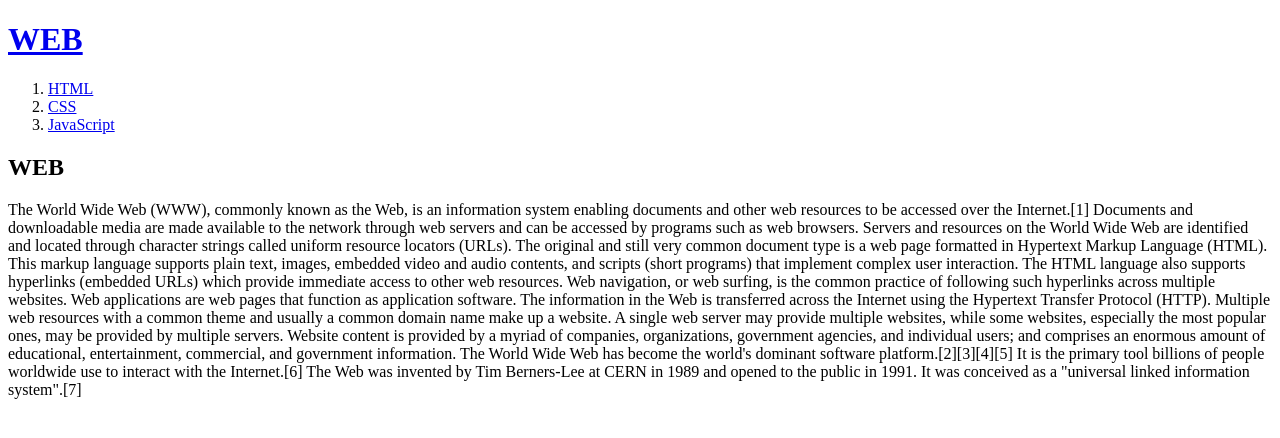
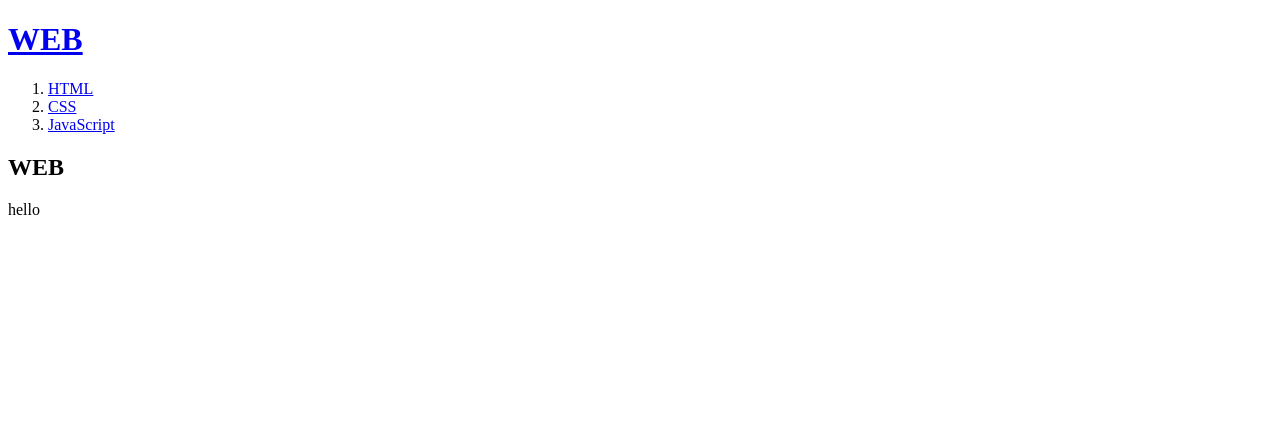
Before and after one commit to cloroxaquinas/my-first-web-site, a plain HTML site: page index.html in a window 1280 px wide. Drawn offline with Linux system fonts and the light colour scheme.

Commit message:
update WEB

```diff
--- a/index.html
+++ b/index.html
@@ -14,34 +14,6 @@
     </ol>
 
     <h2>WEB</h2>
-    <p>
-      The World Wide Web (WWW), commonly known as the Web, is an information
-      system enabling documents and other web resources to be accessed over the
-      Internet.[1] Documents and downloadable media are made available to the
-      network through web servers and can be accessed by programs such as web
-      browsers. Servers and resources on the World Wide Web are identified and
-      located through character strings called uniform resource locators (URLs).
-      The original and still very common document type is a web page formatted
-      in Hypertext Markup Language (HTML). This markup language supports plain
-      text, images, embedded video and audio contents, and scripts (short
-      programs) that implement complex user interaction. The HTML language also
-      supports hyperlinks (embedded URLs) which provide immediate access to
-      other web resources. Web navigation, or web surfing, is the common
-      practice of following such hyperlinks across multiple websites. Web
-      applications are web pages that function as application software. The
-      information in the Web is transferred across the Internet using the
-      Hypertext Transfer Protocol (HTTP). Multiple web resources with a common
-      theme and usually a common domain name make up a website. A single web
-      server may provide multiple websites, while some websites, especially the
-      most popular ones, may be provided by multiple servers. Website content is
-      provided by a myriad of companies, organizations, government agencies, and
-      individual users; and comprises an enormous amount of educational,
-      entertainment, commercial, and government information. The World Wide Web
-      has become the world's dominant software platform.[2][3][4][5] It is the
-      primary tool billions of people worldwide use to interact with the
-      Internet.[6] The Web was invented by Tim Berners-Lee at CERN in 1989 and
-      opened to the public in 1991. It was conceived as a "universal linked
-      information system".[7]
-    </p>
+    <p>hello</p>
   </body>
 </html>
```
